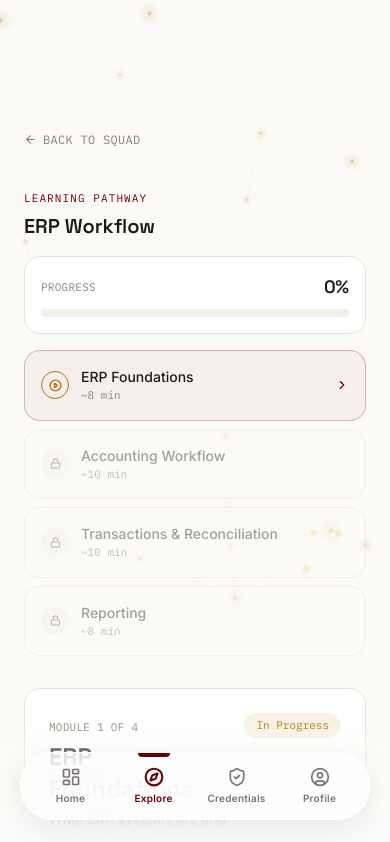
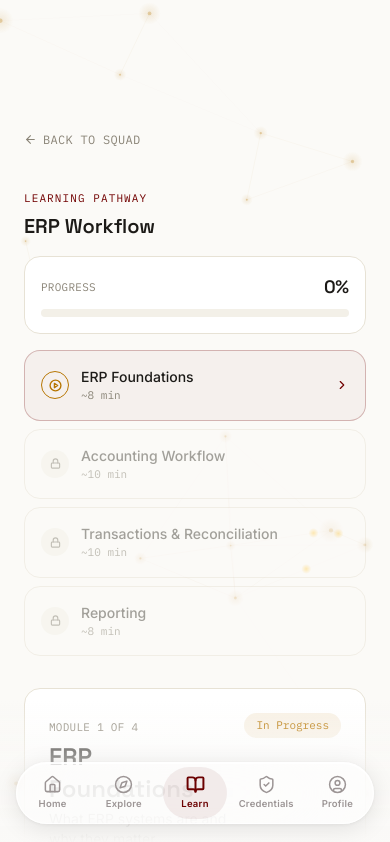
Before and after one commit to blueztian/RoarCast, a Next.js app in the folder frontend/: page /learn/erp-foundations in a window 390 px wide. Shown: the top 842 px of the page. Built offline with nearby package versions, Linux system fonts and the light colour scheme.

Commit message:
feat(nav): rebuild mobile nav with 5-item structure (Home, Explore, Learn, Credentials, Profile)

```diff
--- /dev/null
+++ b/frontend/app/(student)/credentials/page.tsx
@@ -0,0 +1,6 @@
+import { redirect } from "next/navigation";
+
+// Credentials hub — will be fully built in upcoming prompts
+export default function CredentialsPage() {
+  redirect("/credentials/erp-workflow");
+}
--- /dev/null
+++ b/frontend/app/(student)/learn/page.tsx
@@ -0,0 +1,6 @@
+import { redirect } from "next/navigation";
+
+// Learn hub — will be fully built in upcoming prompts
+export default function LearnPage() {
+  redirect("/learn/erp-foundations");
+}
--- a/frontend/components/MobileFloatingNav.tsx
+++ b/frontend/components/MobileFloatingNav.tsx
@@ -2,75 +2,107 @@
 
 import Link from "next/link";
 import { usePathname } from "next/navigation";
-import { motion } from "framer-motion";
-import { LayoutDashboard, Compass, ShieldCheck, UserCircle } from "lucide-react";
+import { motion, AnimatePresence } from "framer-motion";
+import { House, Compass, BookOpen, ShieldCheck, UserCircle } from "lucide-react";
 import { cn } from "@/lib/utils";
 
 const NAV_ITEMS = [
-  { label: "Home", href: "/dashboard", icon: LayoutDashboard },
-  { label: "Explore", href: "/explore", icon: Compass },
-  { label: "Credentials", href: "/credentials/erp-workflow", icon: ShieldCheck },
-  { label: "Profile", href: "/profile", icon: UserCircle },
+  {
+    label: "Home",
+    href: "/dashboard",
+    icon: House,
+    activeRoutes: ["/dashboard", "/assessment", "/results", "/skills"],
+  },
+  {
+    label: "Explore",
+    href: "/explore",
+    icon: Compass,
+    activeRoutes: ["/explore"],
+  },
+  {
+    label: "Learn",
+    href: "/learn",
+    icon: BookOpen,
+    activeRoutes: ["/learn", "/squads"],
+  },
+  {
+    label: "Credentials",
+    href: "/credentials",
+    icon: ShieldCheck,
+    activeRoutes: ["/credentials", "/audit"],
+  },
+  {
+    label: "Profile",
+    href: "/profile",
+    icon: UserCircle,
+    activeRoutes: ["/profile", "/help"],
+  },
 ];
 
 export default function MobileFloatingNav() {
   const pathname = usePathname();
 
-  // Helper to determine active state across secondary routes
-  const isActive = (href: string) => {
-    if (href === "/dashboard") {
-      return (
-        pathname === "/dashboard" ||
-        pathname.startsWith("/assessment") ||
-        pathname.startsWith("/results") ||
-        pathname.startsWith("/skills")
+  const isActive = (item: (typeof NAV_ITEMS)[0]) =>
+    item.activeRoutes.some(
+      (route) => pathname === route || pathname.startsWith(route + "/")
     );
-    }
-    if (href === "/explore") {
-      return pathname.startsWith("/explore") || pathname.startsWith("/squads") || pathname.startsWith("/learn");
-    }
-    if (href.startsWith("/credentials")) {
-      return pathname.startsWith("/credentials");
-    }
-    if (href === "/profile") {
-      return pathname.startsWith("/profile") || pathname.startsWith("/help");
-    }
-    return pathname === href;
-  };
 
   return (
     <div className="fixed inset-x-0 bottom-0 z-50 md:hidden">
-      {/* Gradient fade to prevent text collision */}
-      <div className="absolute inset-0 bg-gradient-to-t from-[#fcfbf9] via-[#fcfbf9]/80 to-transparent pointer-events-none" />
+      {/* Gradient scrim — blends page content into nav */}
+      <div
+        aria-hidden="true"
+        className="pointer-events-none absolute inset-x-0 bottom-0 h-36 bg-gradient-to-t from-[#faf9f7] via-[#faf9f7]/70 to-transparent"
+      />
 
-      <div className="relative px-5 pb-6 pt-8">
+      {/* Capsule nav */}
+      <div className="relative px-4 pb-5 pt-10">
         <nav
-          aria-label="Mobile Navigation"
-          className="mx-auto flex h-[68px] w-full max-w-sm items-center justify-around rounded-[2rem] border border-white bg-white/60 px-2 shadow-[0_8px_30px_rgb(0,0,0,0.08)] backdrop-blur-2xl supports-[backdrop-filter]:bg-white/60"
+          aria-label="Main navigation"
+          className={cn(
+            "mx-auto flex h-[62px] w-full max-w-[360px] items-center justify-around",
+            "rounded-[999px] border border-white/80",
+            "bg-white/55 backdrop-blur-3xl",
+            "shadow-[0_4px_24px_rgba(0,0,0,0.10),0_1px_4px_rgba(0,0,0,0.06),inset_0_1px_0_rgba(255,255,255,0.9)]",
+          )}
         >
           {NAV_ITEMS.map((item) => {
-          const active = isActive(item.href);
+            const active = isActive(item);
             const Icon = item.icon;
 
             return (
               <Link
                 key={item.label}
                 href={item.href}
+                aria-current={active ? "page" : undefined}
                 className={cn(
-                  "relative flex h-full w-16 flex-col items-center justify-center gap-1 transition-colors",
-                  active ? "text-[#6b0000]" : "text-[#7a7373] hover:text-[#201d1d]"
+                  "relative flex flex-1 flex-col items-center justify-center gap-[3px]",
+                  "h-full rounded-full transition-colors duration-200",
+                  active
+                    ? "text-[#6b0000]"
+                    : "text-[#9c9595] hover:text-[#4a0404]"
                 )}
-                aria-current={active ? "page" : undefined}
               >
+                {/* Active pill indicator */}
+                <AnimatePresence>
                   {active && (
-                  <motion.div
-                    layoutId="mobile-nav-indicator"
-                    className="absolute top-0 h-[4px] w-8 rounded-b-md bg-[#6b0000]"
-                    transition={{ type: "spring", stiffness: 400, damping: 30 }}
+                    <motion.span
+                      layoutId="nav-pill"
+                      className="absolute inset-1 rounded-full bg-[#6b0000]/[0.07]"
+                      initial={{ opacity: 0, scale: 0.85 }}
+                      animate={{ opacity: 1, scale: 1 }}
+                      exit={{ opacity: 0, scale: 0.85 }}
+                      transition={{ type: "spring", stiffness: 500, damping: 35 }}
                     />
                   )}
-                <Icon size={20} strokeWidth={active ? 2.5 : 2} />
-                <span className="text-[10px] font-semibold tracking-wide">
+                </AnimatePresence>
+
+                <Icon
+                  size={19}
+                  strokeWidth={active ? 2.5 : 1.9}
+                  className="relative z-10"
+                />
+                <span className="relative z-10 text-[9.5px] font-semibold tracking-wide">
                   {item.label}
                 </span>
               </Link>
```
Also changed, not shown: 1 other file (tests, documents, lock files or other folders). Lines whose indentation alone changed are shown as unchanged.
